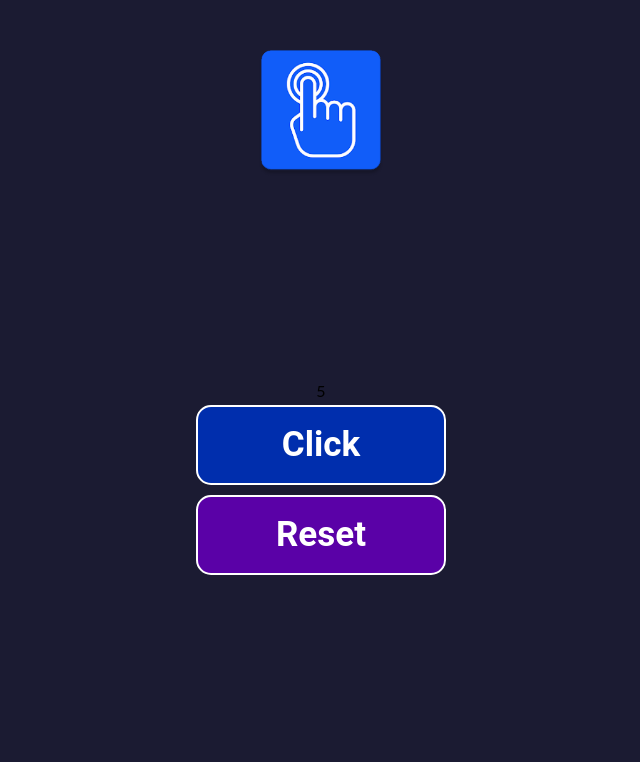
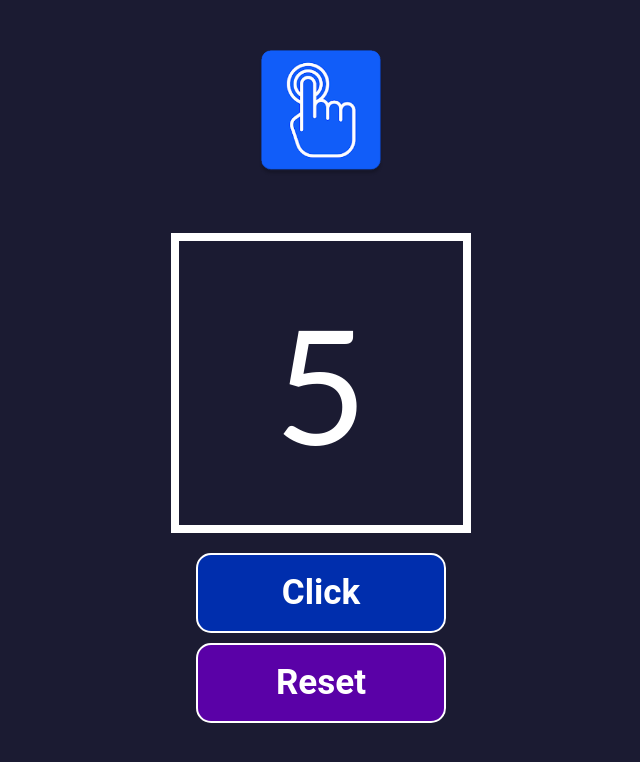
Before and after one commit to NicolasWeibel/click-counter, a React (Create React App) app: page / in a window 1280 px wide. Shown: the top 762 px of the page, without its empty margins (319-959 px from the left). Built offline with nearby package versions, Linux system fonts and the light colour scheme; the HTML template or start-up script is replaced by a standard one.

Commit message:
Add Counter style

```diff
--- a/src/components/Counter.js
+++ b/src/components/Counter.js
@@ -1,4 +1,5 @@
 import React from 'react';
+import '../stylesheets/Counter.css'
 
 function Counter({ clicksNumber }) {
   return (
--- /dev/null
+++ b/src/stylesheets/Counter.css
@@ -0,0 +1,12 @@
+.counter {
+  min-width: 300px;
+  height: 300px;
+  font-size: 160px;
+  padding: 25px;
+  color: #fff;
+  display: flex;
+  align-items: center;
+  justify-content: center;
+  border: 8px solid #fff;
+  margin-bottom: 15px;
+}
```
